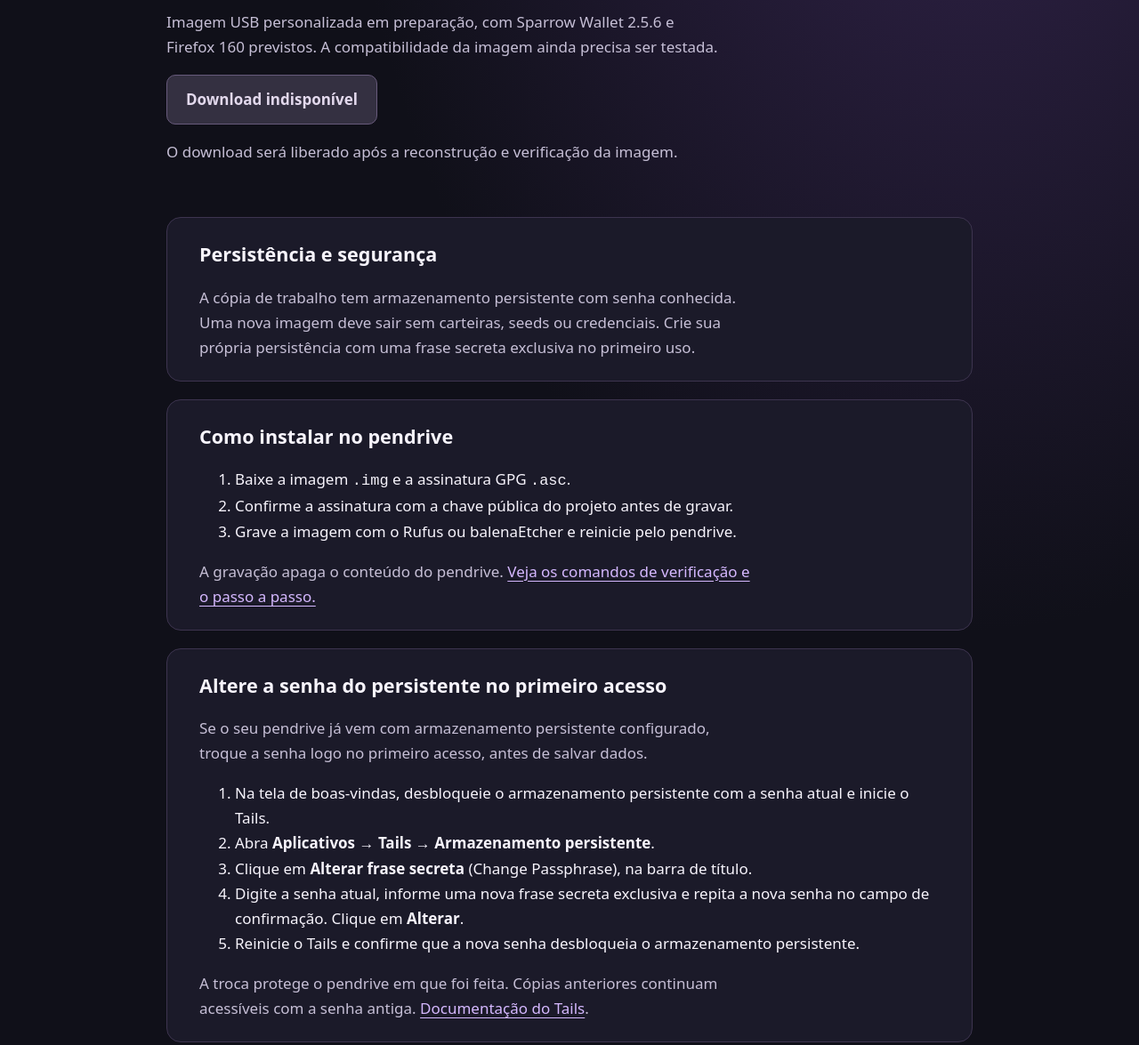
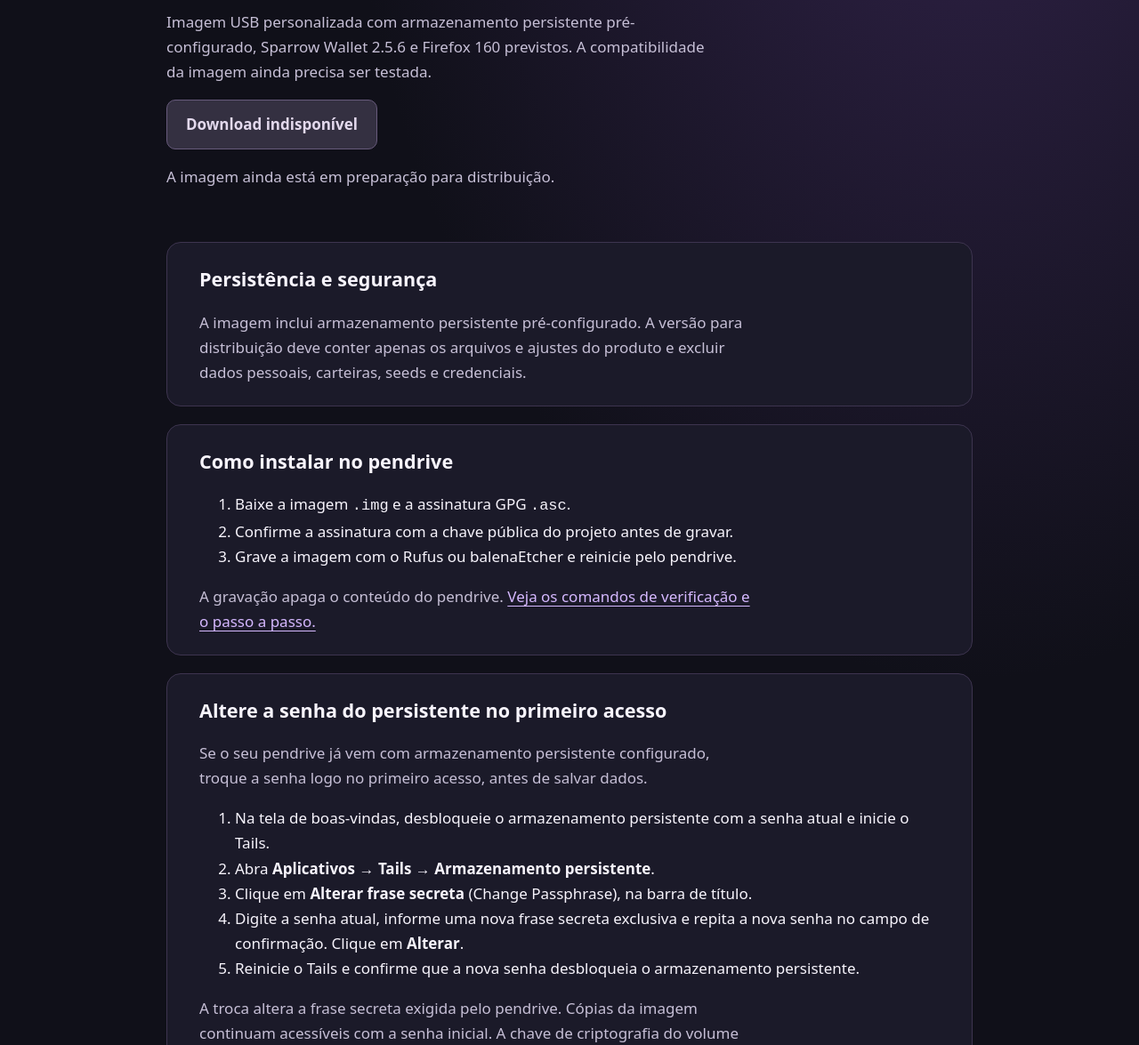
Before and after one commit to FelipeCOjeda/tails-sparrow, a plain HTML site: page docs/index.html in a window 1280 px wide. Shown: the part 345-1520 px from the top of the page at 89% size. Drawn offline with Linux system fonts and the light colour scheme.

Commit message:
Documenta persistencia pre-configurada como parte do produto

```diff
--- a/docs/index.html
+++ b/docs/index.html
@@ -16,13 +16,13 @@
 <div class="hero">
 <div class="label">Projeto independente</div>
 <h1>Tails com Sparrow</h1>
-<p>Imagem USB personalizada em preparação, com Sparrow Wallet 2.5.6 e Firefox 160 previstos. A compatibilidade da imagem ainda precisa ser testada.</p>
+<p>Imagem USB personalizada com armazenamento persistente pré-configurado, Sparrow Wallet 2.5.6 e Firefox 160 previstos. A compatibilidade da imagem ainda precisa ser testada.</p>
 <button type="button" disabled aria-describedby="download-status">Download indisponível</button>
-<p id="download-status">O download será liberado após a reconstrução e verificação da imagem.</p>
+<p id="download-status">A imagem ainda está em preparação para distribuição.</p>
 </div>
 <section aria-labelledby="persistencia">
 <h2 id="persistencia">Persistência e segurança</h2>
-<p>A cópia de trabalho tem armazenamento persistente com senha conhecida. Uma nova imagem deve sair sem carteiras, seeds ou credenciais. Crie sua própria persistência com uma frase secreta exclusiva no primeiro uso.</p>
+<p>A imagem inclui armazenamento persistente pré-configurado. A versão para distribuição deve conter apenas os arquivos e ajustes do produto e excluir dados pessoais, carteiras, seeds e credenciais.</p>
 </section>
 <section aria-labelledby="guia">
 <h2 id="guia">Como instalar no pendrive</h2>
@@ -43,7 +43,7 @@
 <li>Digite a senha atual, informe uma nova frase secreta exclusiva e repita a nova senha no campo de confirmação. Clique em <strong>Alterar</strong>.</li>
 <li>Reinicie o Tails e confirme que a nova senha desbloqueia o armazenamento persistente.</li>
 </ol>
-<p>A troca protege o pendrive em que foi feita. Cópias anteriores continuam acessíveis com a senha antiga. <a href="https://translate.tails.net/projects/tails/wikisrcdocpersistent_storagepassphrase-po/en/">Documentação do Tails</a>.</p>
+<p>A troca altera a frase secreta exigida pelo pendrive. Cópias da imagem continuam acessíveis com a senha inicial. A chave de criptografia do volume permanece compartilhada entre as cópias da partição clonada. <a href="https://translate.tails.net/projects/tails/wikisrcdocpersistent_storagepassphrase-po/en/">Documentação do Tails</a>.</p>
 </section>
 <footer>Imagem não oficial. Projeto sem afiliação com Tails, Sparrow Wallet ou Mozilla.</footer>
 </main>
```
Also changed, not shown: 1 other file.
